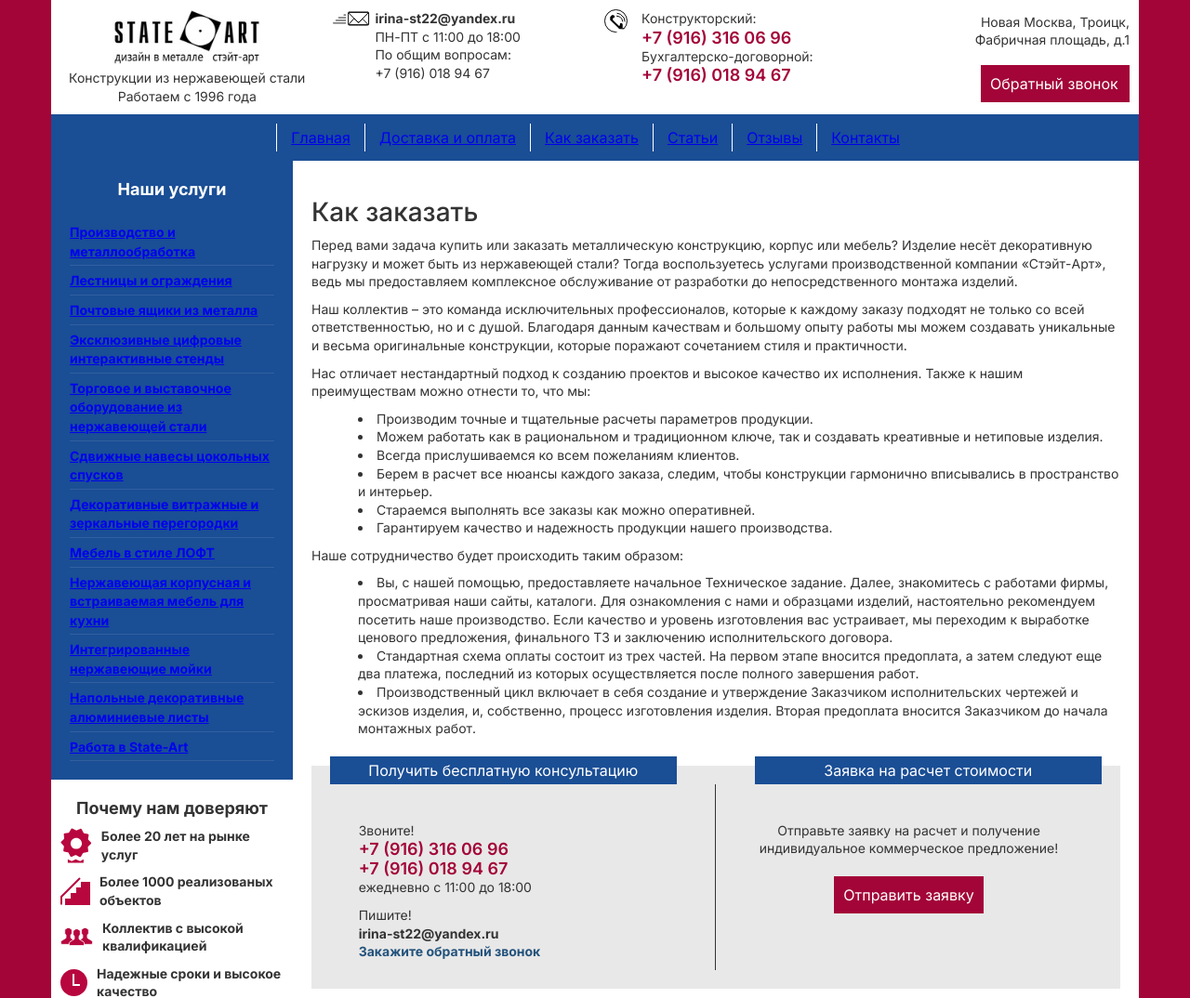
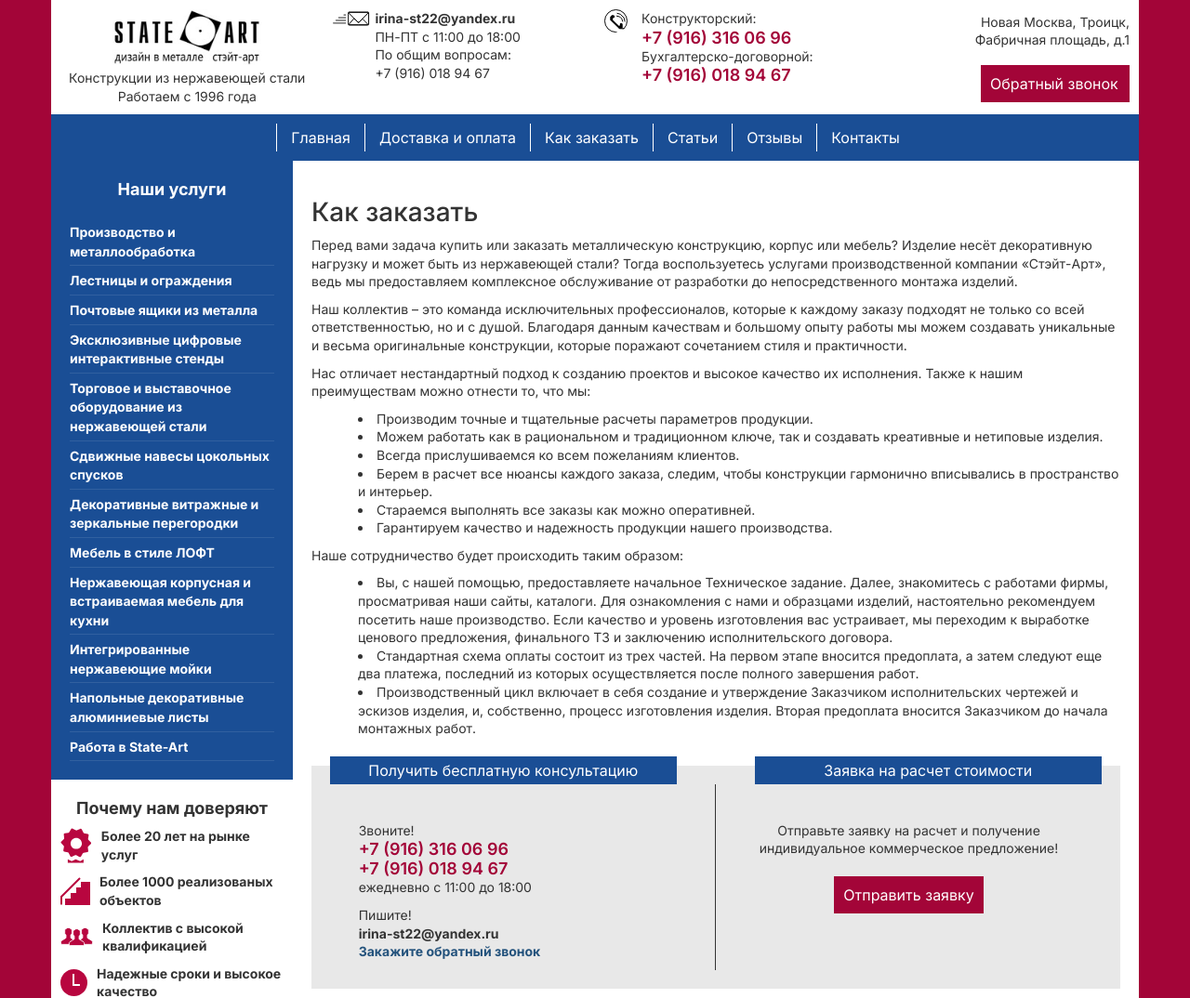
Before and after one commit to Shuv1Wolf/stateArt, a Django app: page /offer/ in a window 1280 px wide. Shown: the top 1074 px of the page at 93% size. Run offline with Django 4.2, Linux system fonts and the light colour scheme; some libraries are stand-ins or nearby versions.

Commit message:
fix link

```diff
--- a/static/css/main.css
+++ b/static/css/main.css
@@ -30,12 +30,12 @@ ul {
 
 a:active,
 a:hover,
-    /*
-a {
+
+.white {
     text-decoration: none;
     color: #fff;
 }
-*/
+
 
 ol,
 ul {
--- a/templates/base.html
+++ b/templates/base.html
@@ -86,22 +86,22 @@
 
 
         <nav class="header-navbar">
-            <li class="navlink"><a href="{% url 'homepage' %}">Главная</a></li>
-            <li class="navlink"><a href="{% url 'delivery' %}">Доставка и оплата</a></li>
-            <li class="navlink"><a href="{% url 'offer' %}">Как заказать</a></li>
-            <li class="navlink"><a href="{% url 'poleznye-stati' %}">Статьи</a></li>
-            <li class="navlink"><a href="{% url 'reviews' %}">Отзывы</a></li>
-            <li class="navlink"><a href="{% url 'contacts' %}">Контакты</a></li>
+            <li class="navlink"><a class="white" href="{% url 'homepage' %}">Главная</a></li>
+            <li class="navlink"><a class="white" href="{% url 'delivery' %}">Доставка и оплата</a></li>
+            <li class="navlink"><a class="white" href="{% url 'offer' %}">Как заказать</a></li>
+            <li class="navlink"><a class="white" href="{% url 'poleznye-stati' %}">Статьи</a></li>
+            <li class="navlink"><a class="white" href="{% url 'reviews' %}">Отзывы</a></li>
+            <li class="navlink"><a class="white" href="{% url 'contacts' %}">Контакты</a></li>
         </nav>
         <div class="header-navbar_mobile">
             <img class="header_navbar_button" src="{% static 'content/Burger.svg' %}"></img>
             <nav class="header-navbar_hiden header-navbar_hiden_hide">
-                <li class="navlink"><a href="{% url 'homepage' %}">Главная</a></li>
-                <li class="navlink"><a href="{% url 'delivery' %}">Доставка и оплата</a></li>
-                <li class="navlink"><a href="{% url 'offer' %}">Как заказать</a></li>
-                <li class="navlink"><a href="{% url 'poleznye-stati' %}">Статьи</a></li>
-                <li class="navlink"><a href="{% url 'reviews' %}">Отзывы</a></li>
-                <li class="navlink"><a href="{% url 'contacts' %}">Контакты</a></li>
+                <li class="navlink"><a class="white" href="{% url 'homepage' %}">Главная</a></li>
+                <li class="navlink"><a class="white" href="{% url 'delivery' %}">Доставка и оплата</a></li>
+                <li class="navlink"><a class="white" href="{% url 'offer' %}">Как заказать</a></li>
+                <li class="navlink"><a class="white" href="{% url 'poleznye-stati' %}">Статьи</a></li>
+                <li class="navlink"><a class="white" href="{% url 'reviews' %}">Отзывы</a></li>
+                <li class="navlink"><a class="white" href="{% url 'contacts' %}">Контакты</a></li>
             </nav>
         </div>
         <div class="main-section">
@@ -109,91 +109,91 @@
                 <nav class="sidebar-nav">
                     <h2 class="h2-title sidebar-title">Наши услуги</h2>
                     <li class="dropdown sidebar-text">
-                        <a href="#" class="main-text strong  dropdown-btn">
+                        <a href="#" class="main-text strong  dropdown-btn white">
                             Производство и металлообработка
                         </a>
                         <nav class="dropdown-content">
-                    <li><a href="#" class="main-text strong sidebar-text">Наш цех</a></li>
-                    <li><a href="#" class="main-text strong sidebar-text">Барные стойки и ресепшен</a></li>
-                    <li><a href="#" class="main-text strong sidebar-text">Навесы и козырьки: металл, стекло</a></li>
-                    <li><a href="#" class="main-text strong sidebar-text">Мебель и элементы интерьера</a></li>
-                    <li><a href="#" class="main-text strong sidebar-text">Входы и двери</a></li>
-                    <li><a href="#" class="main-text strong sidebar-text">Фермы и каркасы</a></li>
-                    <li><a href="#" class="main-text strong sidebar-text">Колонны</a></li>
-                    <li><a href="#" class="main-text strong sidebar-text">Конструкции из перфолиста</a></li>
-                    <li><a href="#" class="main-text strong sidebar-text">Декоративный крепеж</a></li>
-                    <li><a href="#" class="main-text strong sidebar-text">"Бассейн" частный проект. Описание
+                    <li><a href="#" class="main-text strong sidebar-text white">Наш цех</a></li>
+                    <li><a href="#" class="main-text strong sidebar-text white">Барные стойки и ресепшен</a></li>
+                    <li><a href="#" class="main-text strong sidebar-text white">Навесы и козырьки: металл, стекло</a></li>
+                    <li><a href="#" class="main-text strong sidebar-text white">Мебель и элементы интерьера</a></li>
+                    <li><a href="#" class="main-text strong sidebar-text white">Входы и двери</a></li>
+                    <li><a href="#" class="main-text strong sidebar-text white">Фермы и каркасы</a></li>
+                    <li><a href="#" class="main-text strong sidebar-text white">Колонны</a></li>
+                    <li><a href="#" class="main-text strong sidebar-text white">Конструкции из перфолиста</a></li>
+                    <li><a href="#" class="main-text strong sidebar-text white">Декоративный крепеж</a></li>
+                    <li><a href="#" class="main-text strong sidebar-text white">"Бассейн" частный проект. Описание
                             производства и
                             монтажа.</a></li>
-                    <li><a href="#" class="main-text strong sidebar-text">Скамейки и беседки</a></li>
-                    <li><a href="#" class="main-text strong sidebar-text">Нестандартные металлоконструкции</a></li>
+                    <li><a href="#" class="main-text strong sidebar-text white">Скамейки и беседки</a></li>
+                    <li><a href="#" class="main-text strong sidebar-text white">Нестандартные металлоконструкции</a></li>
                 </nav>
                 </li>
 
                 <li class="dropdown sidebar-text">
-                    <a href="#" class="main-text strong  dropdown-btn">
+                    <a href="#" class="main-text strong  dropdown-btn white">
                         Лестницы и ограждения
                     </a>
                     <nav class="dropdown-content">
-                <li><a href="#" class="main-text strong sidebar-text">Изготовление металлического каркаса</a></li>
-                <li><a href="#" class="main-text strong sidebar-text">Лестницы из нержавейки</a></li>
-                <li><a href="#" class="main-text strong sidebar-text">Поручни из нержавеющей стали</a></li>
+                <li><a href="#" class="main-text strong sidebar-text white">Изготовление металлического каркаса</a></li>
+                <li><a href="#" class="main-text strong sidebar-text white">Лестницы из нержавейки</a></li>
+                <li><a href="#" class="main-text strong sidebar-text white">Поручни из нержавеющей стали</a></li>
                 </nav>
                 </li>
 
                 <li class="dropdown sidebar-text">
-                    <a href="#" class="main-text strong  dropdown-btn">
+                    <a href="#" class="main-text strong  dropdown-btn white">
                         Почтовые ящики из металла
                     </a>
                     <nav class="dropdown-content">
-                <li><a href="#" class="main-text strong sidebar-text">Дизайн фасадов дверок почтовых ящиков</a></li>
-                <li><a href="#" class="main-text strong sidebar-text">Почтовые ящики в Интернет-магазине (перейти)</a>
+                <li><a href="#" class="main-text strong sidebar-text white">Дизайн фасадов дверок почтовых ящиков</a></li>
+                <li><a href="#" class="main-text strong sidebar-text white">Почтовые ящики в Интернет-магазине (перейти)</a>
                 </li>
                 </nav>
                 </li>
 
                 <li class="dropdown sidebar-text">
-                    <a href="#" class="main-text strong  dropdown-btn">
+                    <a href="#" class="main-text strong  dropdown-btn white">
                         Эксклюзивные цифровые интерактивные стенды
                     </a>
                     <nav class="dropdown-content">
-                <li><a href="#" class="main-text strong sidebar-text">Голографический куб-павильон Musion</a></li>
-                <li><a href="#" class="main-text strong sidebar-text">I-Collo круглый интерактивный стол</a></li>
-                <li><a href="#" class="main-text strong sidebar-text">I-Bar интерактивные барные стойки</a></li>
+                <li><a href="#" class="main-text strong sidebar-text white">Голографический куб-павильон Musion</a></li>
+                <li><a href="#" class="main-text strong sidebar-text white">I-Collo круглый интерактивный стол</a></li>
+                <li><a href="#" class="main-text strong sidebar-text white">I-Bar интерактивные барные стойки</a></li>
                 </nav>
                 </li>
 
-                <li class="sidebar-text"><a href="#" class="main-text strong">Торговое и выставочное оборудование из
+                <li class="sidebar-text"><a href="#" class="main-text strong white">Торговое и выставочное оборудование из
                         нержавеющей
                         стали</a></li>
 
-                <li class="sidebar-text"><a href="#" class="main-text strong">Сдвижные навесы цокольных спусков</a></li>
+                <li class="sidebar-text"><a href="#" class="main-text strong white">Сдвижные навесы цокольных спусков</a></li>
 
-                <li class="sidebar-text"><a href="#" class="main-text strong">Декоративные витражные и зеркальные
+                <li class="sidebar-text"><a href="#" class="main-text strong white">Декоративные витражные и зеркальные
                         перегородки</a></li>
 
                 <li class="dropdown sidebar-text ">
-                    <a href="#" class="main-text strong dropdown-btn">
+                    <a href="#" class="main-text strong dropdown-btn white">
                         Мебель в стиле ЛОФТ
                     </a>
                     <nav class="dropdown-content">
-                <li><a href="#" class="main-text strong sidebar-text">Столики и подстолья Лофт</a></li>
-                <li><a href="#" class="main-text strong sidebar-text">Стеновые обшивки и панели</a></li>
+                <li><a href="#" class="main-text strong sidebar-text white">Столики и подстолья Лофт</a></li>
+                <li><a href="#" class="main-text strong sidebar-text white">Стеновые обшивки и панели</a></li>
                 </nav>
                 </li>
 
-                <li class="sidebar-text"><a href="#" class="main-text strong">Нержавеющая корпусная и встраиваемая
+                <li class="sidebar-text"><a href="#" class="main-text strong white">Нержавеющая корпусная и встраиваемая
                         мебель
                         для
                         кухни</a></li>
 
-                <li class="sidebar-text"><a href="#" class="main-text strong">Интегрированные нержавеющие мойки</a></li>
+                <li class="sidebar-text"><a href="#" class="main-text strong white">Интегрированные нержавеющие мойки</a></li>
 
-                <li class="sidebar-text"><a href="#" class="main-text strong">Напольные декоративные алюминиевые
+                <li class="sidebar-text"><a href="#" class="main-text strong white">Напольные декоративные алюминиевые
                         листы</a>
                 </li>
 
-                <li class="sidebar-text"><a href="#" class="main-text strong">Работа в State-Art</a></li>
+                <li class="sidebar-text"><a href="#" class="main-text strong white">Работа в State-Art</a></li>
                 </nav>
 
                 <div class="sidebar-reasons">
```
